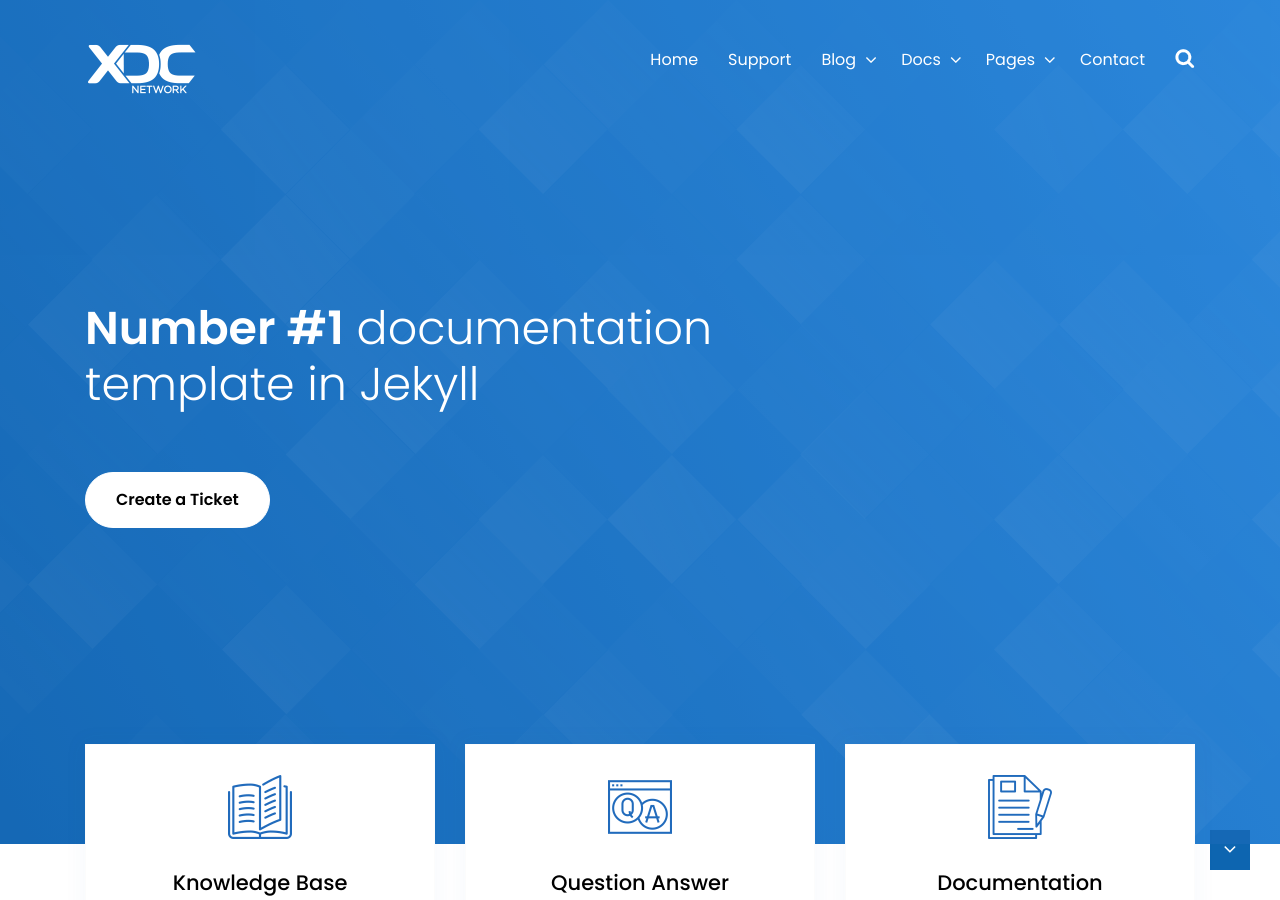
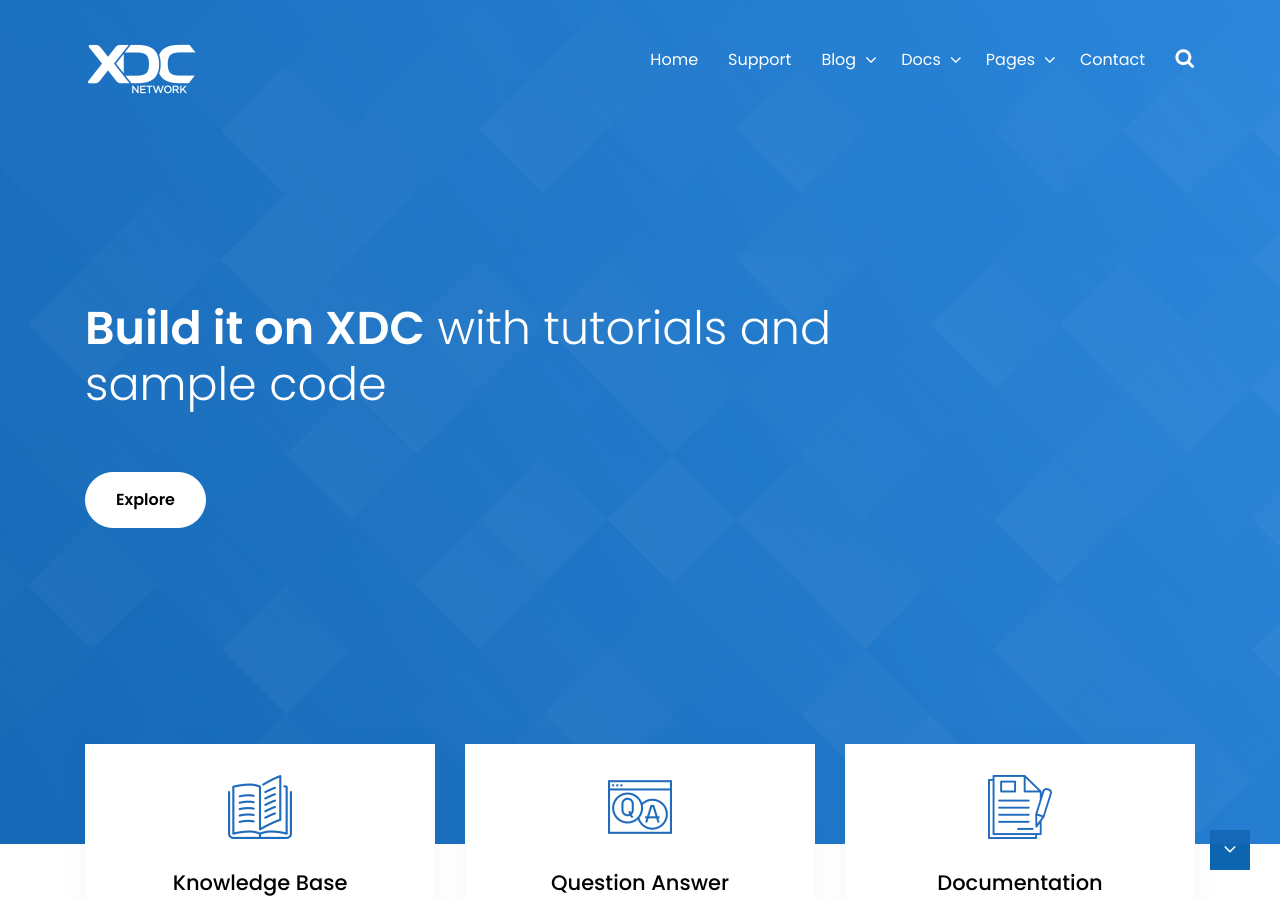
Before and after one commit to XDC-Community/XDC-Community.github.io, a Jekyll site: the page built from index.html, in a window 1280 px wide and 900 px high. Built offline with Jekyll 4.4.1, drawn with Linux system fonts in a browser that asks for light colours.

Commit message:
Updating animated header

```diff
--- a/_data/slider.yml
+++ b/_data/slider.yml
@@ -1,8 +1,8 @@
 
-- title: "<span>All in One</span> documentation site for digital product authors"
-  button_label: "Purchase Now"
+- title: "<span>XDC Network</span> documentation portal for XDC Network developers"
+  button_label: "Get Started"
   button_link: "https://themeix.com/product/doxy-documentation-website-jekyll-template/"
 
-- title: "<span>Number #1</span> documentation template in Jekyll"
-  button_label: "Create a Ticket"
+- title: "<span>Build it on XDC</span> with tutorials and sample code"
+  button_label: "Explore"
   button_link: "/pages/submit-ticket"
```
